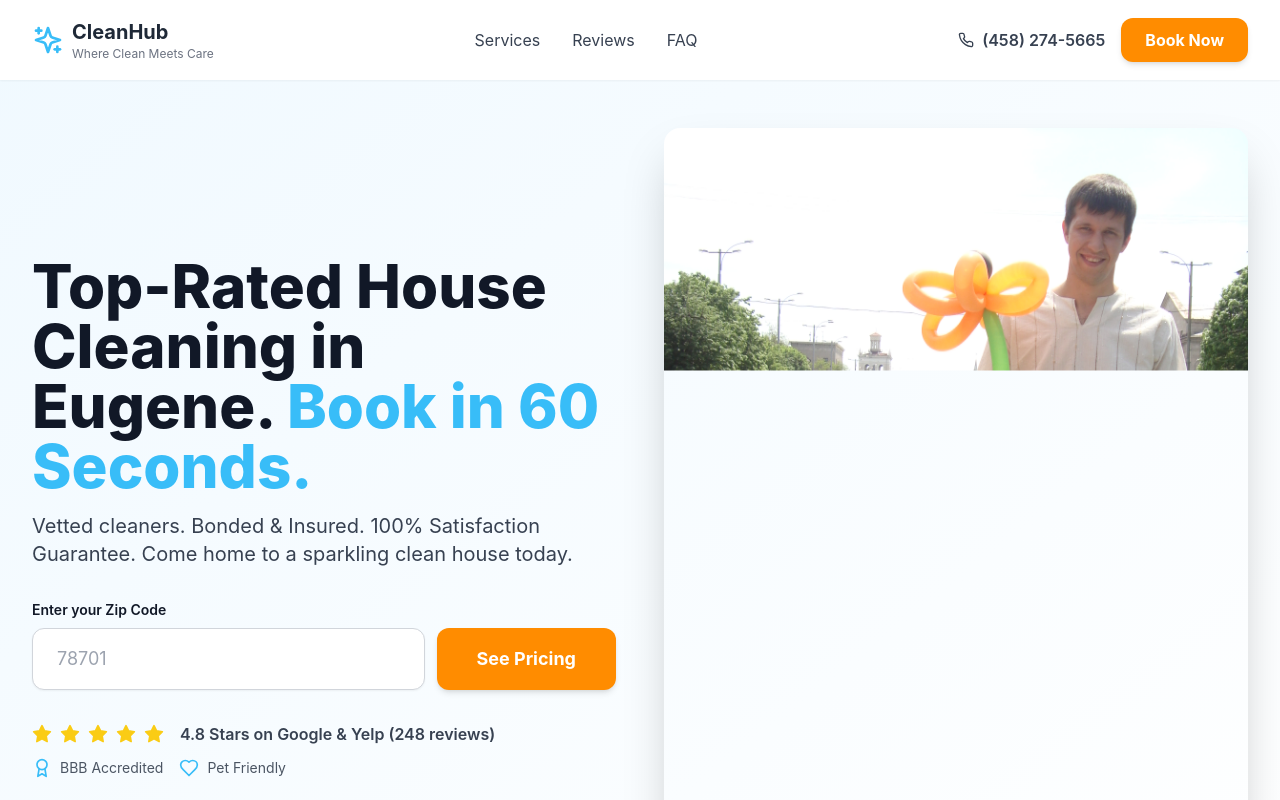
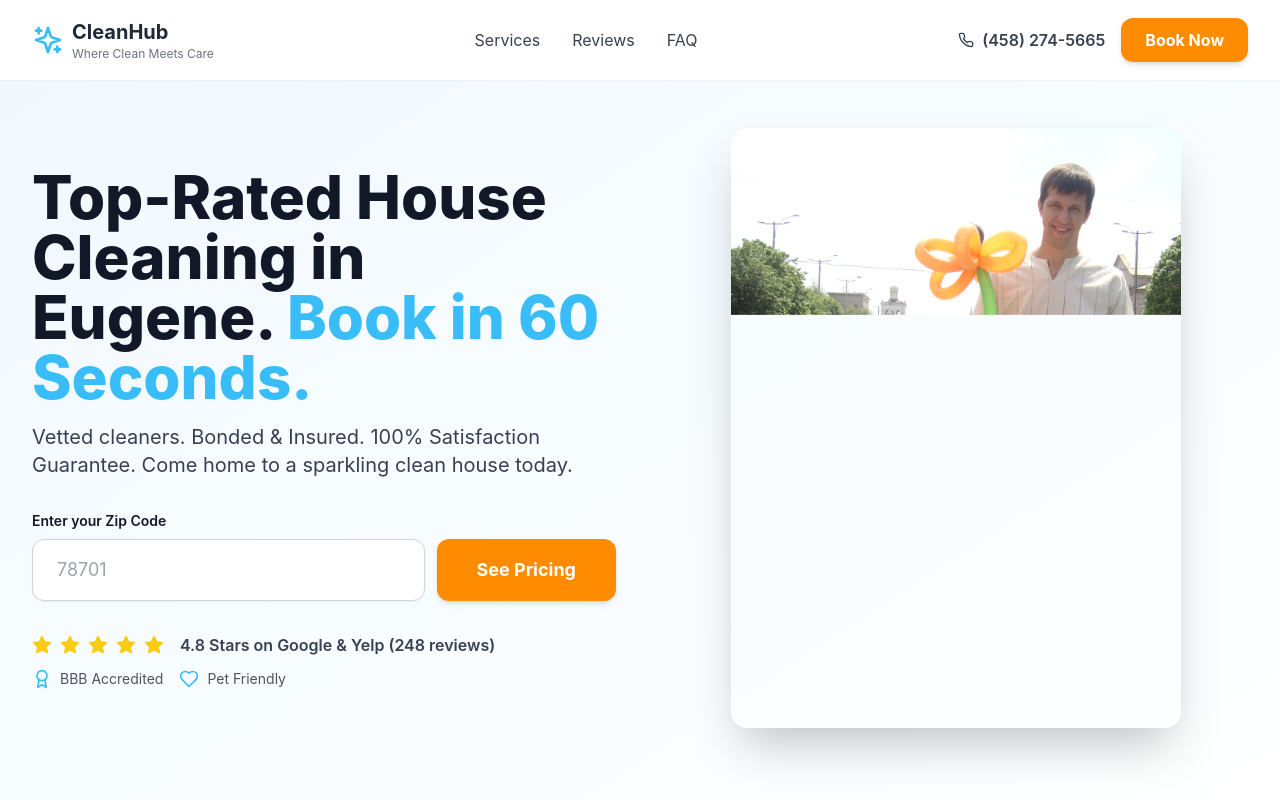
Before and after one commit to mail365x-sys/temp-cleaning-test, a React (Vite) app: page / in a window 1280 px wide. Shown: the top 800 px of the page. Built offline with nearby package versions, Linux system fonts and the light colour scheme.

Commit message:
Updated Hero.tsx

```diff
--- a/src/components/Hero.tsx
+++ b/src/components/Hero.tsx
@@ -68,11 +68,12 @@ export default function Hero() {
             </div>
           </div>
 
-          <div className="relative">
+          <div className="relative flex justify-center items-center">
             <img
               src="/dsc06294.jpg"
               alt="Professional cleaner at work"
-              className="rounded-2xl shadow-2xl w-full h-auto object-contain"
+              className="rounded-2xl shadow-2xl max-w-full h-auto object-contain"
+              style={{ maxHeight: '600px' }}
             />
           </div>
         </div>
```
